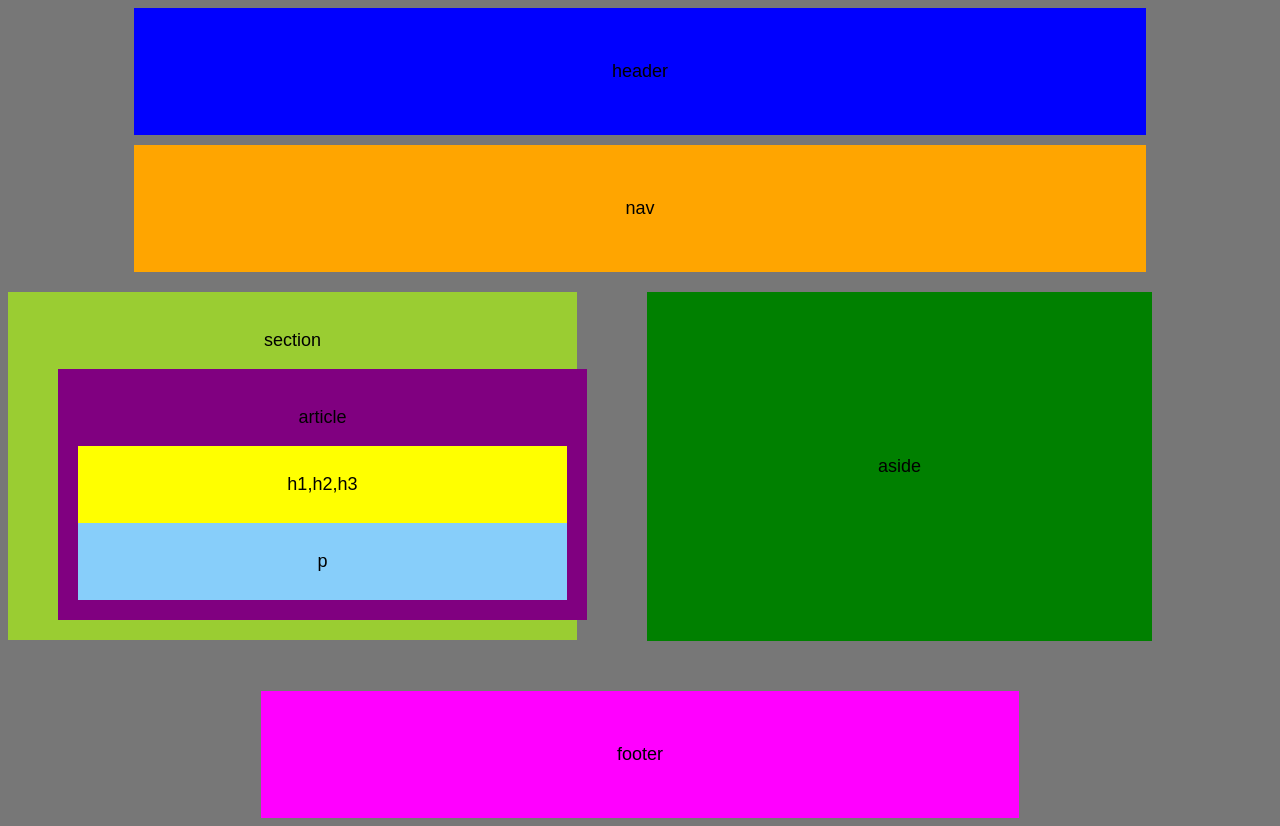
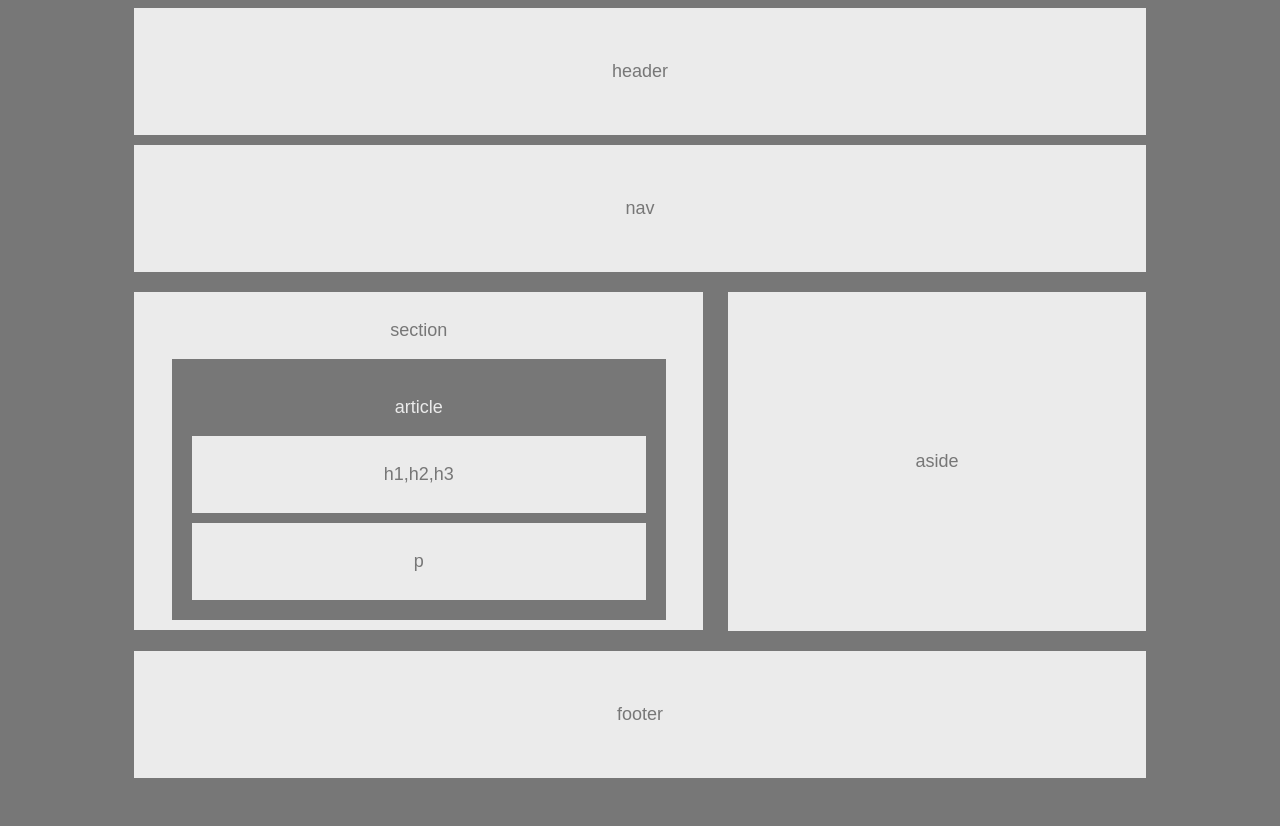
Before and after one commit to JennMartinez/Wireframe2, a plain HTML site: page index.html in a window 1280 px wide. After the commit the page ends 800 px from the top, so only its background shows below. Drawn offline with Linux system fonts and the light colour scheme.

Commit message:
final commit

```diff
--- a/style.css
+++ b/style.css
@@ -10,7 +10,8 @@ body {
 }
 
 header {
-    background-color: blue;
+    background-color: #ebebeb;
+    color: #777;
     padding: 35px;
     margin-bottom: 10px;
     width: 80%;
@@ -19,7 +20,8 @@ header {
 }
 
 #nav {
-    background-color: orange;
+    background-color: #ebebeb;
+    color: #777;
     padding: 35px;
     margin-bottom: 20px;
     width: 80%;
@@ -29,54 +31,64 @@ header {
 
 
 #section {
-    background-color: yellowgreen;
+    background-color: #ebebeb;
+    color: #777;
     float: left;
+    height: 100%;
+    padding: 10px;
     width: 45%;
-    height: 100%;
-    padding: 20px;
-    margin-bottom: 50px;
-    margin-right: 10px;
+    margin-left: 10%;
+    margin-bottom: 20px;
 }
 
 #article {
-    background-color: purple;
+    background-color: #777;
+    color: #ebebeb;
     padding: 20px;
-    width: 100%;
     height: 50%;
-    margin-left: 30px;
+    width: 90%;
+    margin-left: 5%;
+    margin-right: 5%;
 }
 
 #headings {
-    background-color: yellow;
+    background-color: #ebebeb;
+    color: #777;
     width: 100%;
     padding: 10px;
-    height: 20%;
+    height: 18%;
+    margin-bottom: 10px;
 }
 
 #paragraph {
-    background-color: lightskyblue;
+    background-color: #ebebeb;
+    color: #777;
     width: 100%;
     padding: 10px;
-    height: 20%;
+    height: 18%;
+    margin-top: 10px;
 }
 
 #aside {
-    background-color: green;
-    padding: 146px;
-    width: 40%;
+    background-color: #ebebeb;
+    color: #777;
+    padding: 141px;
     float: left;
-    height: 70%;
+    height: 80%;
     margin-top: 0px;
-    margin-bottom: 50px;
-    margin-left: 60px;
+    margin-bottom: 20px;
+    width: 33%;
+    margin-left: 2%;
 }
 
 #footer {
-    background-color: fuchsia;
+    background-color: #ebebeb;
+    color: #777;
     clear: both;
     overflow: auto;
     padding: 35px;
-    width: 60%;
-    margin-right: 20%;
-    margin-left: 20%;
+    width: 80%;
+    margin-right: 10%;
+    margin-left: 10%;
+    margin-top: 10%;
 }
```
Also changed, not shown: index.html (+3 -4 lines).
